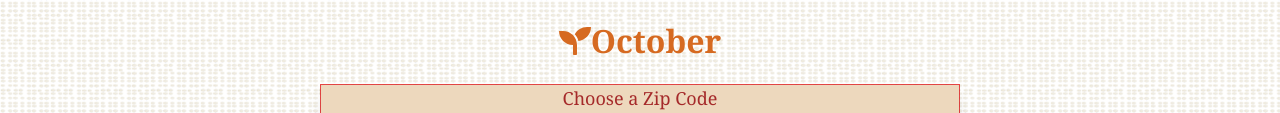
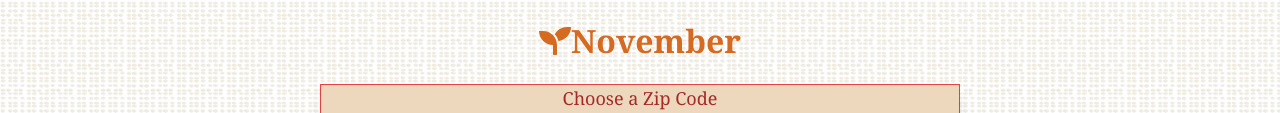
Before and after one commit to asuleigh/WhimsicalWeather, a website: page index.html in a window 1280 px wide. Shown: the part 237-350 px from the top of the page. Drawn offline with nearby package versions, Linux system fonts and the light colour scheme; no server answers; a script that the page names is missing; a small style sheet from the web is missing.

Commit message:
changing month. Going to add auto month soon

```diff
--- a/index.html
+++ b/index.html
@@ -34,7 +34,7 @@
 <div class="container">
 <h2 class="title has-text-centered" style="height: 100%; margin-top: 25px; color: #d66a21;">
 <i class="fas fa-seedling">
-</i>October</h2>
+</i>November</h2>
 </div>
 
 <!-- Zip Form-->
```
